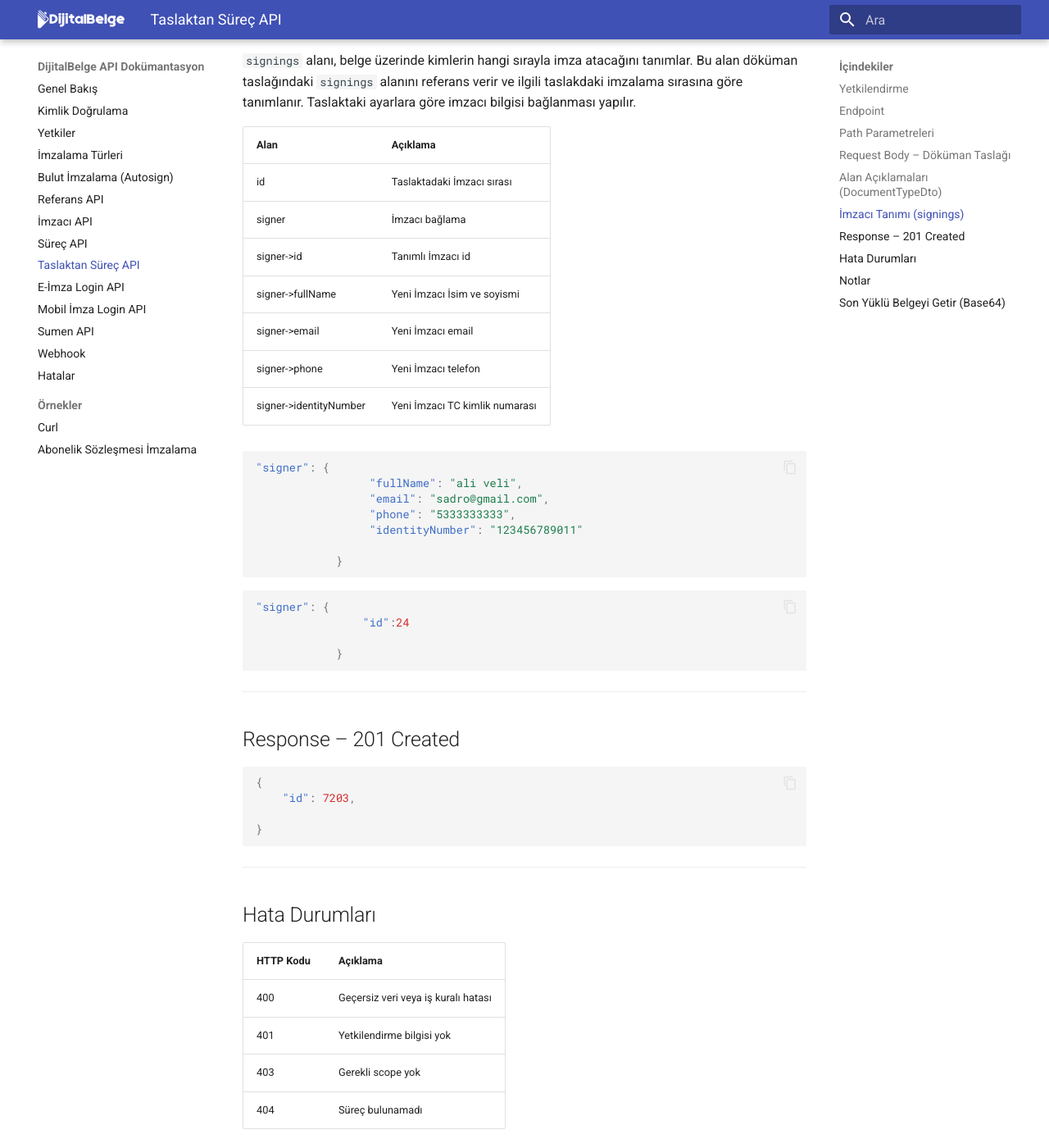
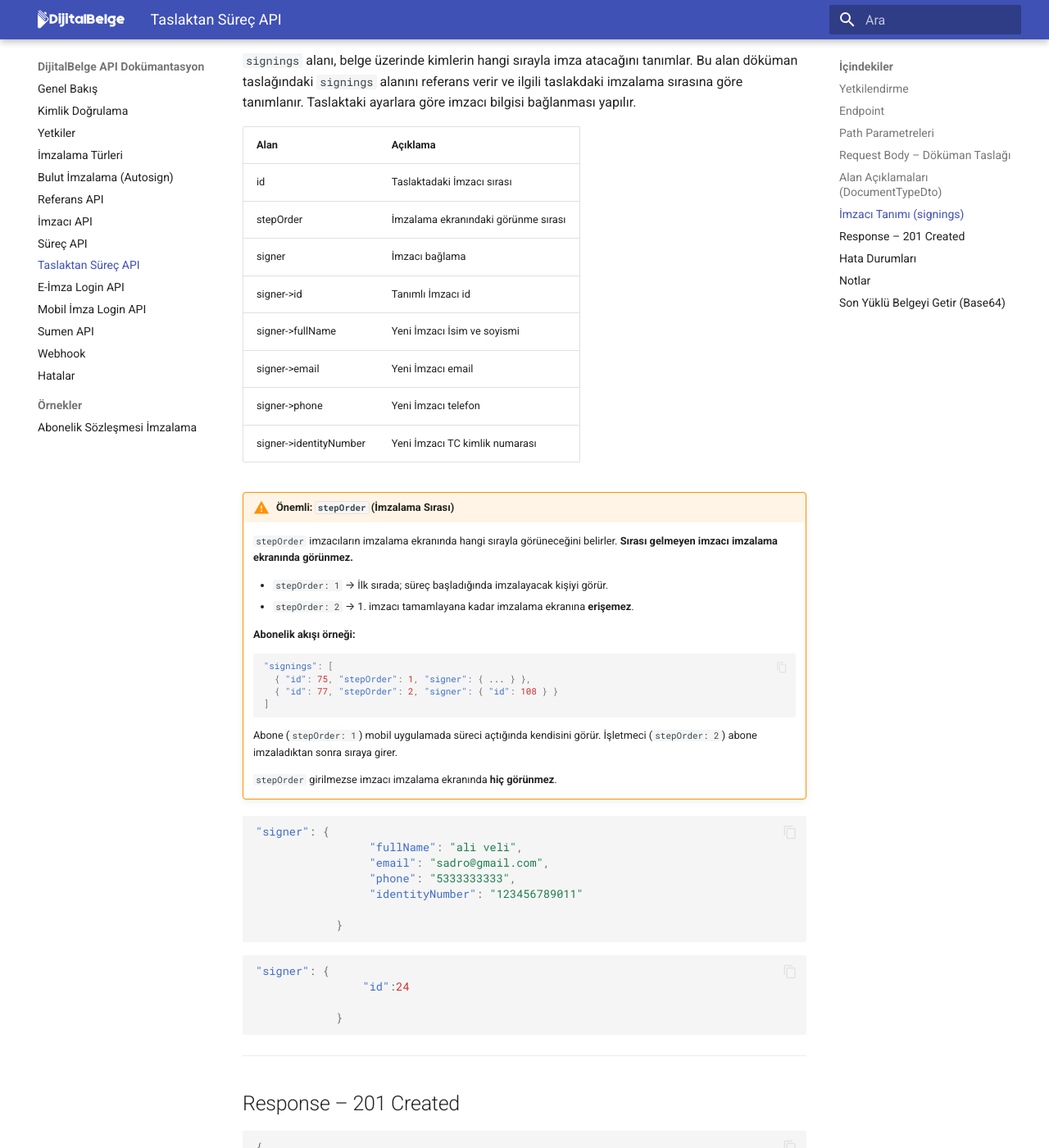
Before and after one commit to sadroalin06/dijitalbelge_dokuman, an MkDocs documentation site: the page built from docs/progress_doctype.md, in a window 1280 px wide and 1400 px high, scrolled down 2281 px. Shown: the whole window at 82% size. Built offline with MkDocs 1.6.1 and Material for MkDocs 9.7.7, drawn with Linux system fonts in a browser that asks for light colours.

Commit message:
güncelleme

````diff
--- a/docs/progress_doctype.md
+++ b/docs/progress_doctype.md
@@ -93,12 +93,30 @@ POST /api/external/process/{processId}/document/document-type
 | Alan | Açıklama |
 |----|---------|
 | id | Taslaktadaki İmzacı sırası |
-| signer | İmzacı  bağlama|
+| stepOrder | İmzalama ekranındaki görünme sırası |
+| signer | İmzacı bağlama |
 | signer->id | Tanımlı İmzacı id |
 | signer->fullName | Yeni İmzacı İsim ve soyismi |
 | signer->email | Yeni İmzacı email |
 | signer->phone | Yeni İmzacı telefon |
 | signer->identityNumber | Yeni İmzacı TC kimlik numarası |
+
+!!! warning "Önemli: `stepOrder` (İmzalama Sırası)"
+    `stepOrder` imzacıların imzalama ekranında hangi sırayla görüneceğini belirler. **Sırası gelmeyen imzacı imzalama ekranında görünmez.**
+
+    - `stepOrder: 1` → İlk sırada; süreç başladığında imzalayacak kişiyi görür.
+    - `stepOrder: 2` → 1. imzacı tamamlayana kadar imzalama ekranına **erişemez**.
+
+    **Abonelik akışı örneği:**
+    ```json
+    "signings": [
+      { "id": 75, "stepOrder": 1, "signer": { ... } },
+      { "id": 77, "stepOrder": 2, "signer": { "id": 108 } }
+    ]
+    ```
+    Abone (`stepOrder: 1`) mobil uygulamada süreci açtığında kendisini görür. İşletmeci (`stepOrder: 2`) abone imzaladıktan sonra sıraya girer.
+
+    `stepOrder` girilmezse imzacı imzalama ekranında **hiç görünmez**.
 
 ```json
 "signer": {
--- a/mkdocs.yml
+++ b/mkdocs.yml
@@ -31,7 +31,6 @@ nav:
   - Webhook: webhook.md
   - Hatalar: errors.md
   - Örnekler:
-      - Curl: examples/curl.md
       - Abonelik Sözleşmesi İmzalama: examples/abonelik-sozlesmesi.md
 extra_css:
   - assets/extra.css
````
Also changed, not shown: docs/examples/curl.md (deleted, +0 -3 lines), docs/progress.md (+14 -0 lines).
